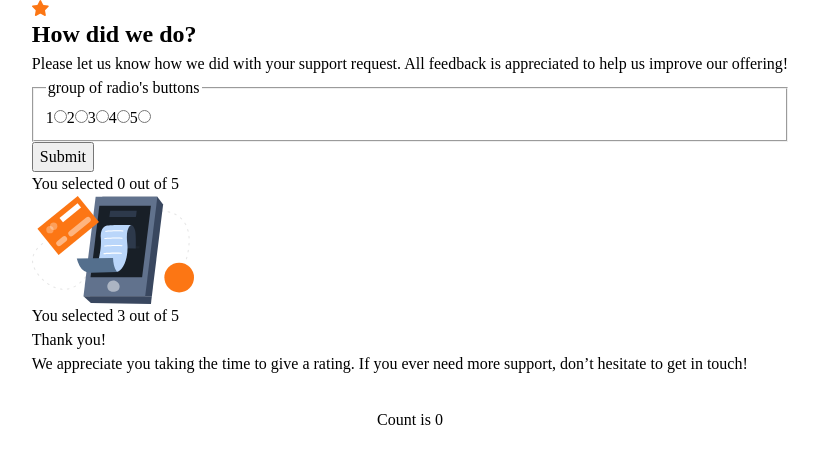
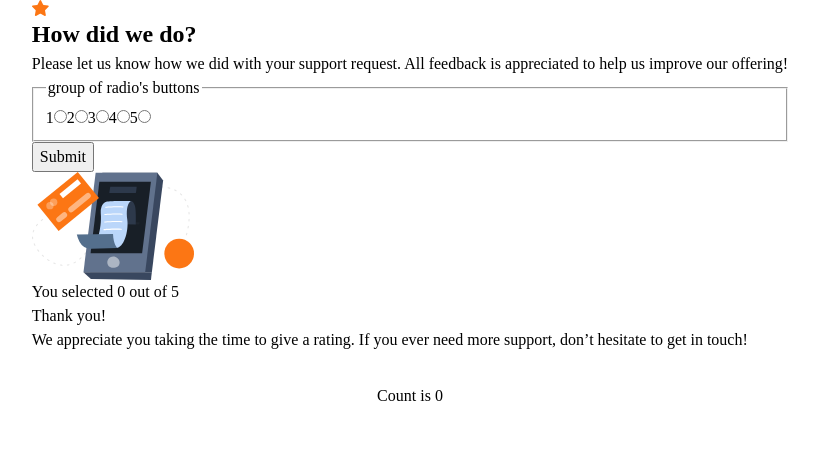
Before and after one commit to JammiM/Interactive-rating-component-with-react.js-and-vitest, a React (Vite) app: page / in a window 1280 px wide. Shown: the top 464 px of the page, without its empty margins (230-1049 px from the left). Built offline with nearby package versions, Linux system fonts and the light colour scheme.

Commit message:
Enabled the two separate components to communicate

```diff
--- a/src/components/RatingCard.jsx
+++ b/src/components/RatingCard.jsx
@@ -1,12 +1,24 @@
-import React from "react";
+import React, { useState } from "react";
 import { RatingForm } from "./RatingForm";
 import { RatingResponse } from "./RatingResponse";
 
 export const RatingCard = () => {
+  const [ratingScore, setRatingScore] = useState(0);
+
+  function handleRatingClick(e) {
+    setRatingScore(e);
+  }
+
   return (
     <main>
-      <RatingForm />
-      <RatingResponse />
+      <RatingForm
+        ratingScore={ratingScore}
+        handleRatingClick={handleRatingClick}
+      />
+      <RatingResponse
+        ratingScore={ratingScore}
+        handleRatingClick={handleRatingClick}
+      />
     </main>
   );
 };
--- a/src/components/RatingForm.jsx
+++ b/src/components/RatingForm.jsx
@@ -1,31 +1,19 @@
 import React, { useState } from "react";
 import iconStar from "../assets/images/icon-star.svg";
 
-export const RatingForm = () => {
-  const [ratingScore, setRatingScore] = useState(0);
-
-  function handleRatingClick(e) {
-    setRatingScore(e.target.value);
-  }
-
+export const RatingForm = ({ handleRatingClick }) => {
   function handleFormSubmit(e) {
     e.preventDefault();
 
     const formData = new FormData(e.currentTarget);
 
-    setRatingScore(formData.get("rating score"));
+    handleRatingClick(formData.get("rating score"));
   }
 
   const ratingsTemplate = [1, 2, 3, 4, 5].map((rating) => (
     <label key={rating} htmlFor={rating}>
       {rating}
-      <input
-        type="radio"
-        name="rating score"
-        id={rating}
-        value={rating}
-        onChange={handleRatingClick}
-      />
+      <input type="radio" name="rating score" id={rating} value={rating} />
     </label>
   ));
 
@@ -50,7 +38,6 @@ export const RatingForm = () => {
         <button type="submit" form="ratingForm">
           Submit
         </button>
-        <p>You selected {ratingScore} out of 5</p>
       </form>
     </div>
   );
--- a/src/components/RatingResponse.jsx
+++ b/src/components/RatingResponse.jsx
@@ -2,13 +2,13 @@ import React from "react";
 
 import thankYouImg from "../assets/images/illustration-thank-you.svg";
 
-export const RatingResponse = () => {
+export const RatingResponse = ({ ratingScore }) => {
   return (
     <div>
       <picture>
         <img src={thankYouImg} alt="" srcSet="" />
       </picture>
-      <p>You selected 3 out of 5</p>
+      <p>You selected {ratingScore} out of 5</p>
       <p>Thank you!</p>
       <p>
         We appreciate you taking the time to give a rating. If you ever need
```
